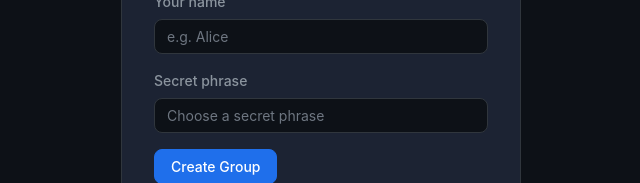
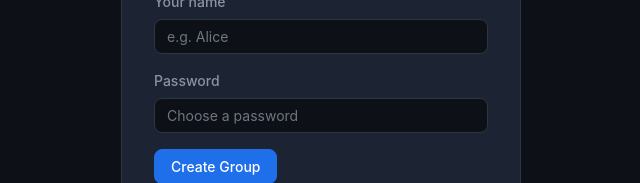
Before and after one commit to matthewghuang/ioweyou, a Svelte app in the folder frontend/: page / in a window 1280 px wide. Shown: the part 370-553 px from the top of the page, without its empty margins (319-959 px from the left). Built offline with nearby package versions, Linux system fonts and the light colour scheme.

Commit message:
per-user secret: remove shared-secret gate, add re-auth on rejoin

```diff
--- a/frontend/src/pages/Join.svelte
+++ b/frontend/src/pages/Join.svelte
@@ -81,7 +81,7 @@
 <div class="auth-page">
   <div class="auth-card card">
     <h1 class="auth-title">Join Group</h1>
-    <p class="auth-subtitle">Enter your name and secret to join</p>
+    <p class="auth-subtitle">Choose your name and password to join</p>
 
     {#if error}
       <div class="alert alert-error">{error}</div>
@@ -134,12 +134,12 @@
         />
       </div>
       <div class="form-group">
-        <label class="form-label" for="join-secret">Secret phrase</label>
+        <label class="form-label" for="join-secret">Password</label>
         <input
           id="join-secret"
           class="form-input"
           type="password"
-          placeholder="Choose a secret phrase"
+          placeholder="Choose a password"
           bind:value={secret}
           required
           disabled={loading}
--- a/frontend/src/pages/Landing.svelte
+++ b/frontend/src/pages/Landing.svelte
@@ -93,12 +93,12 @@
           />
         </div>
         <div class="form-group">
-          <label class="form-label" for="secret">Secret phrase</label>
+          <label class="form-label" for="secret">Password</label>
           <input
             id="secret"
             class="form-input"
             type="password"
-            placeholder="Choose a secret phrase"
+            placeholder="Choose a password"
             bind:value={secret}
             required
             disabled={loading}
```
Also changed, not shown: 2 other files (tests, documents, lock files or other folders).
